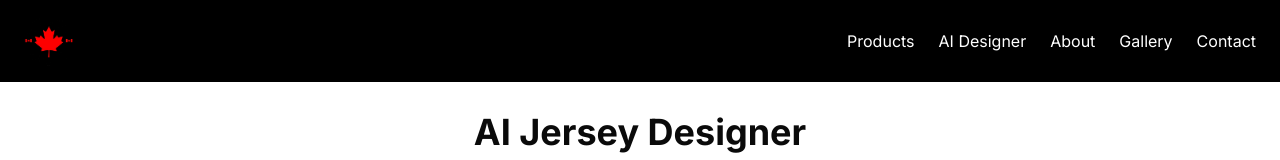
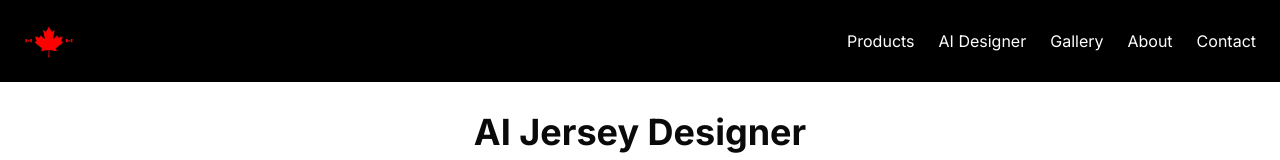
Before and after one commit to abdullah-25/sports-uniforms-canada, a Next.js app: page /ai-designer in a window 1280 px wide. Shown: the top 160 px of the page. Built offline with nearby package versions, Linux system fonts and the light colour scheme.

Commit message:
minor changes

```diff
--- a/components/ui/header.tsx
+++ b/components/ui/header.tsx
@@ -11,8 +11,8 @@ import { usePathname } from 'next/navigation'
 const navItems = [
     { name: 'Products', href: '/products' },
     { name: 'AI Designer', href: '/ai-designer' },
+    { name: 'Gallery', href: '/gallery' },
     { name: 'About', href: '/about' },
-    { name: 'Gallery', href: '/gallery' },
     { name: 'Contact', href: '/contact' },
 ]
 
```
